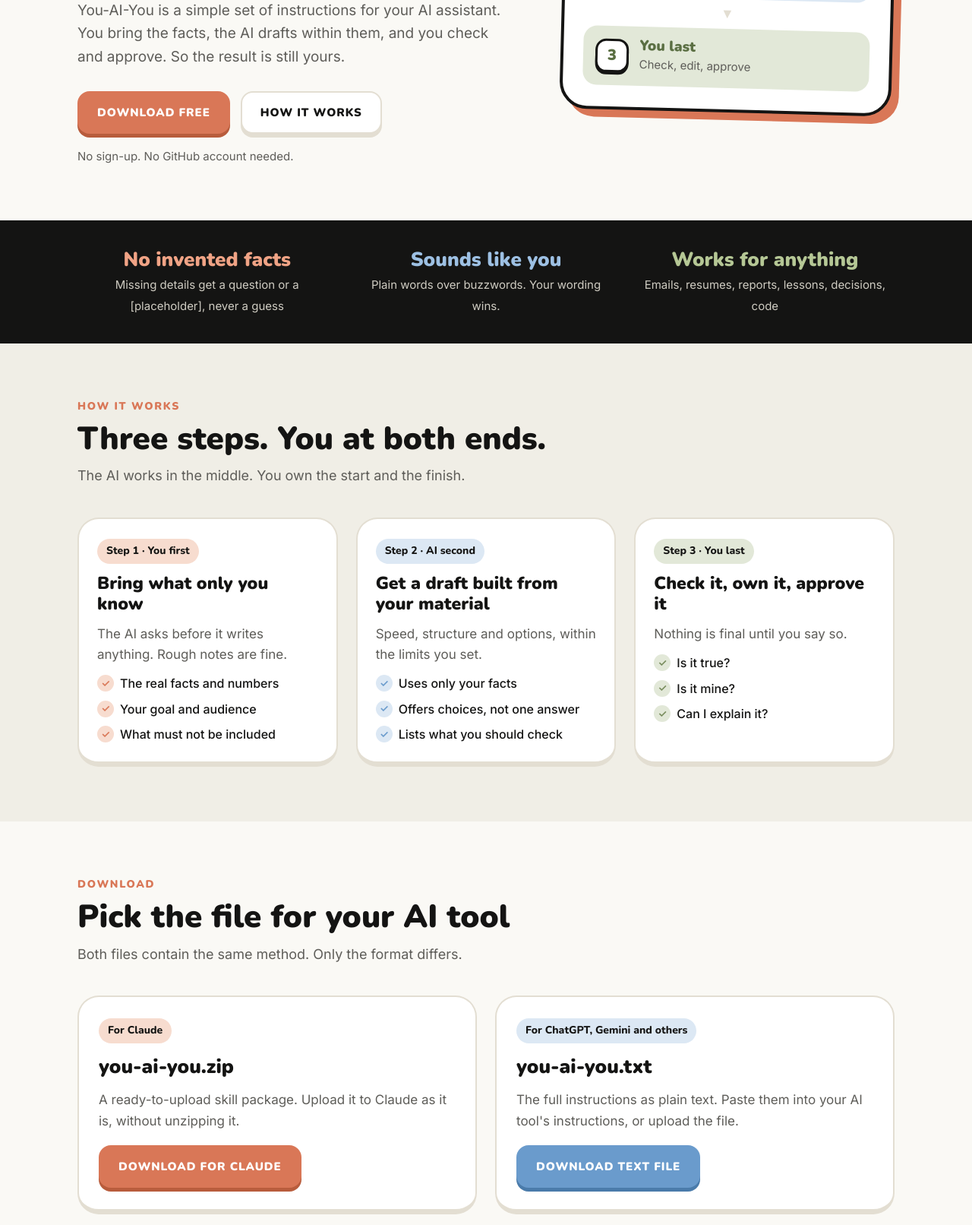
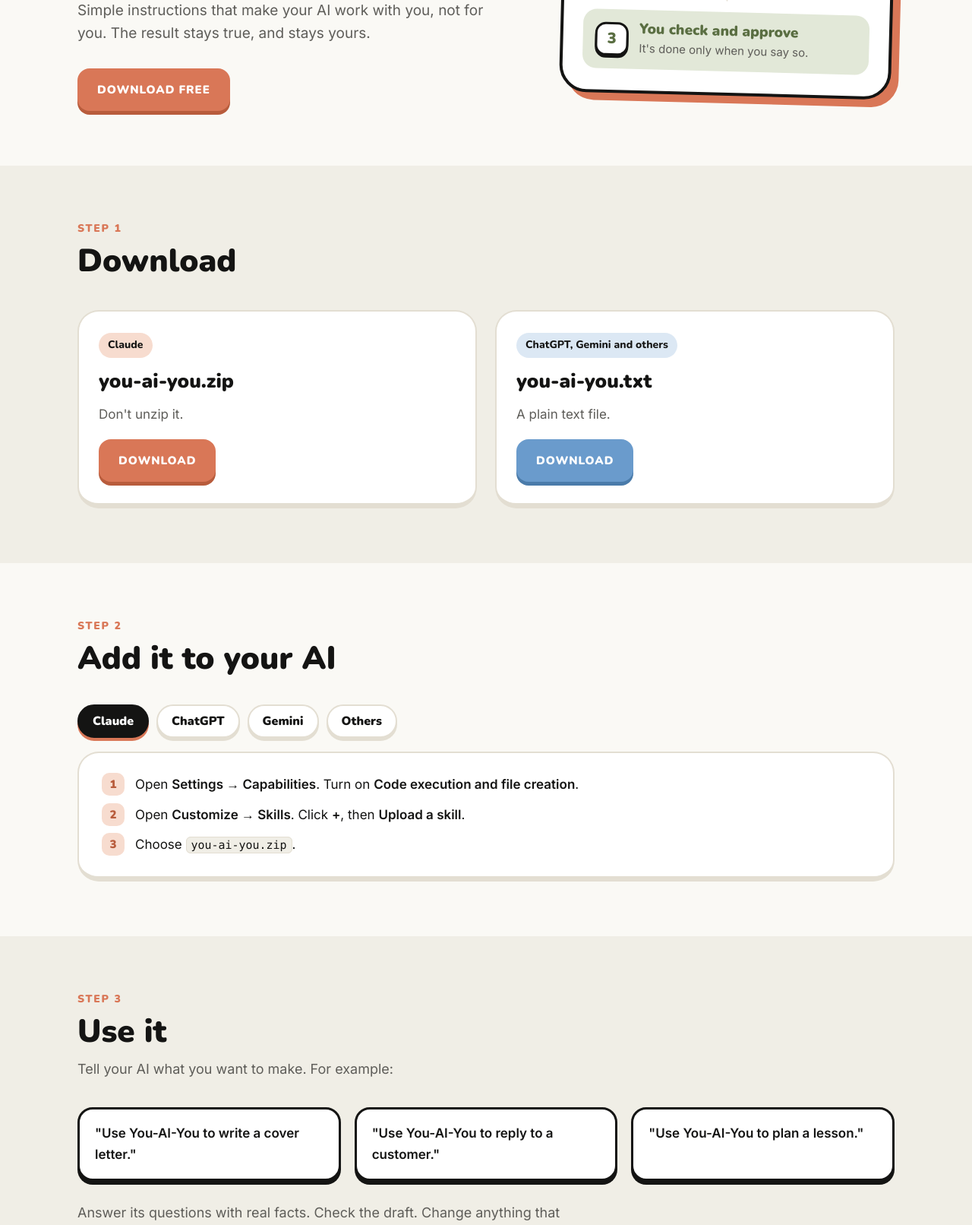
Before and after one commit to rickysoo/yay, a plain HTML site: page index.html in a window 1280 px wide. Shown: the part 432-2044 px from the top of the page at 76% size. Drawn offline with nearby package versions, Linux system fonts and the light colour scheme.

Commit message:
Simplify landing page: shorter, plainer wording
Co-Authored-By: Claude Opus 5.5 <noreply@anthropic.com>
Claude-Session: https://claude.ai/code/session_017TxmAe8yoqAgTPc7NeL2YZ

```diff
--- a/index.html
+++ b/index.html
@@ -190,10 +190,7 @@
 <header class="nav">
   <div class="wrap nav-in">
     <a class="brand" href="https://rickysoo.com"><img src="https://rickysoo.com/logo.webp" alt="" width="40" height="40">Ricky Soo</a>
-    <div class="nav-actions">
-      <a class="btn btn-white btn-sm hide-sm" href="#install">How to install</a>
-      <a class="btn btn-clay btn-sm" href="#download">Download</a>
-    </div>
+    <a class="btn btn-clay btn-sm" href="#download">Download</a>
   </div>
 </header>
 
@@ -201,167 +198,105 @@
   <section class="hero">
     <div class="wrap hero-in">
       <div>
-        <span class="pill">🧩 Free method · Claude, ChatGPT, Gemini</span>
+        <span class="pill">Free · For Claude, ChatGPT, Gemini</span>
         <h1><span class="hl hl-clay">You</span> first.<br><span class="hl hl-blue">AI</span> second.<br><span class="hl hl-green">You</span> last.</h1>
-        <p class="lead">You-AI-You is a simple set of instructions for your AI assistant. You bring the facts, the AI drafts within them, and you check and approve. So the result is still yours.</p>
-        <div class="hero-cta">
-          <a class="btn btn-clay" href="#download">Download free</a>
-          <a class="btn btn-white" href="#how">How it works</a>
-        </div>
-        <p class="hero-note">No sign-up. No GitHub account needed.</p>
+        <p class="lead">Simple instructions that make your AI work with you, not for you. The result stays true, and stays yours.</p>
+        <div class="hero-cta"><a class="btn btn-clay" href="#download">Download free</a></div>
       </div>
 
-      <div class="flow" aria-hidden="true">
-        <div class="flow-row f1"><div class="n">1</div><div><strong>You first</strong><span>Facts, goal, audience, limits</span></div></div>
+      <div class="flow">
+        <div class="flow-row f1"><div class="n">1</div><div><strong>You give the facts</strong><span>The AI asks questions first. Rough notes are fine.</span></div></div>
         <div class="flow-arrow">▼</div>
-        <div class="flow-row f2"><div class="n">2</div><div><strong>AI second</strong><span>Drafts only from what you gave</span></div></div>
+        <div class="flow-row f2"><div class="n">2</div><div><strong>AI writes a draft</strong><span>Using only your facts. Nothing made up.</span></div></div>
         <div class="flow-arrow">▼</div>
-        <div class="flow-row f3"><div class="n">3</div><div><strong>You last</strong><span>Check, edit, approve</span></div></div>
+        <div class="flow-row f3"><div class="n">3</div><div><strong>You check and approve</strong><span>It's done only when you say so.</span></div></div>
       </div>
     </div>
   </section>
 
-  <section class="band">
-    <div class="wrap stats">
-      <div class="stat stat-a"><strong>No invented facts</strong><span>Missing details get a question or a [placeholder], never a guess</span></div>
-      <div class="stat stat-b"><strong>Sounds like you</strong><span>Plain words over buzzwords. Your wording wins.</span></div>
-      <div class="stat stat-c"><strong>Works for anything</strong><span>Emails, resumes, reports, lessons, decisions, code</span></div>
-    </div>
-  </section>
-
-  <section class="section section-sand" id="how">
+  <section class="section section-sand" id="download">
     <div class="wrap">
-      <p class="eyebrow">How it works</p>
-      <h2>Three steps. You at both ends.</h2>
-      <p class="sub">The AI works in the middle. You own the start and the finish.</p>
-      <div class="cards">
-        <div class="card card-a">
-          <span class="card-tag">Step 1 · You first</span>
-          <h3>Bring what only you know</h3>
-          <p>The AI asks before it writes anything. Rough notes are fine.</p>
-          <ul><li>The real facts and numbers</li><li>Your goal and audience</li><li>What must not be included</li></ul>
+      <p class="eyebrow">Step 1</p>
+      <h2>Download</h2>
+      <div class="downloads">
+        <div class="dl dl-a">
+          <span class="dl-tag">Claude</span>
+          <h3><code>you-ai-you.zip</code></h3>
+          <p>Don't unzip it.</p>
+          <a class="btn btn-clay" href="you-ai-you.zip" download>Download</a>
         </div>
-        <div class="card card-b">
-          <span class="card-tag">Step 2 · AI second</span>
-          <h3>Get a draft built from your material</h3>
-          <p>Speed, structure and options, within the limits you set.</p>
-          <ul><li>Uses only your facts</li><li>Offers choices, not one answer</li><li>Lists what you should check</li></ul>
-        </div>
-        <div class="card card-c">
-          <span class="card-tag">Step 3 · You last</span>
-          <h3>Check it, own it, approve it</h3>
-          <p>Nothing is final until you say so.</p>
-          <ul><li>Is it true?</li><li>Is it mine?</li><li>Can I explain it?</li></ul>
+        <div class="dl dl-b">
+          <span class="dl-tag">ChatGPT, Gemini and others</span>
+          <h3><code>you-ai-you.txt</code></h3>
+          <p>A plain text file.</p>
+          <a class="btn btn-blue" href="you-ai-you.txt" download>Download</a>
         </div>
       </div>
     </div>
   </section>
 
-  <section class="section" id="download">
+  <section class="section" id="install">
     <div class="wrap">
-      <p class="eyebrow">Download</p>
-      <h2>Pick the file for your AI tool</h2>
-      <p class="sub">Both files contain the same method. Only the format differs.</p>
-      <div class="downloads">
-        <div class="dl dl-a">
-          <span class="dl-tag">For Claude</span>
-          <h3><code>you-ai-you.zip</code></h3>
-          <p>A ready-to-upload skill package. Upload it to Claude as it is, without unzipping it.</p>
-          <a class="btn btn-clay" href="you-ai-you.zip" download>Download for Claude</a>
-        </div>
-        <div class="dl dl-b">
-          <span class="dl-tag">For ChatGPT, Gemini and others</span>
-          <h3><code>you-ai-you.txt</code></h3>
-          <p>The full instructions as plain text. Paste them into your AI tool's instructions, or upload the file.</p>
-          <a class="btn btn-blue" href="you-ai-you.txt" download>Download text file</a>
-        </div>
-      </div>
-      <p class="note">If a file opens in your browser instead, right-click the button and choose <em>Save link as…</em>. Everything is also on <a href="https://github.com/rickysoo/you-ai-you">GitHub</a> (green <strong>Code</strong> button → <strong>Download ZIP</strong>).</p>
-    </div>
-  </section>
-
-  <section class="section section-sand" id="install">
-    <div class="wrap">
-      <p class="eyebrow">Install</p>
-      <h2>Set it up in a few minutes</h2>
-      <p class="sub">Menu names change from time to time. If a button looks a little different, pick the closest match.</p>
+      <p class="eyebrow">Step 2</p>
+      <h2>Add it to your AI</h2>
 
       <div class="tabs" role="tablist">
         <button class="tab" role="tab" aria-selected="true" aria-controls="p-claude" id="t-claude">Claude</button>
         <button class="tab" role="tab" aria-selected="false" aria-controls="p-chatgpt" id="t-chatgpt">ChatGPT</button>
         <button class="tab" role="tab" aria-selected="false" aria-controls="p-gemini" id="t-gemini">Gemini</button>
-        <button class="tab" role="tab" aria-selected="false" aria-controls="p-other" id="t-other">Other AI tools</button>
+        <button class="tab" role="tab" aria-selected="false" aria-controls="p-other" id="t-other">Others</button>
       </div>
 
       <div class="panel" role="tabpanel" id="p-claude" aria-labelledby="t-claude">
         <ol>
-          <li>Go to <strong>Settings → Capabilities</strong> and turn on <strong>Code execution and file creation</strong> (sometimes called <strong>Create and edit files</strong>).</li>
-          <li>Go to <strong>Customize → Skills</strong>.</li>
-          <li>Click <strong>+</strong>, then <strong>Create skill</strong>, then <strong>Upload a skill</strong>.</li>
+          <li>Open <strong>Settings → Capabilities</strong>. Turn on <strong>Code execution and file creation</strong>.</li>
+          <li>Open <strong>Customize → Skills</strong>. Click <strong>+</strong>, then <strong>Upload a skill</strong>.</li>
           <li>Choose <code>you-ai-you.zip</code>.</li>
-          <li>Make sure <strong>you-ai-you</strong> is switched on in your skills list.</li>
         </ol>
-        <p class="tip">On a Team or Enterprise plan, your organisation's owner may need to turn on skills first.</p>
       </div>
 
       <div class="panel" role="tabpanel" id="p-chatgpt" aria-labelledby="t-chatgpt" hidden>
-        <h3>Option A: a Project (simplest)</h3>
         <ol>
-          <li>In the sidebar, click <strong>New project</strong> and name it "You-AI-You".</li>
-          <li>Open the project's <strong>Instructions</strong> and paste this short line:
-            <div class="copybox"><span id="short1">Follow the You-AI-You method in the attached file you-ai-you.txt for every task in this project. Never skip a stage.</span><button class="btn btn-white btn-sm" data-copy="short1">Copy</button></div>
+          <li>Click <strong>New project</strong>.</li>
+          <li>In the project's <strong>Instructions</strong>, paste:
+            <div class="copybox"><span id="short1">Follow the You-AI-You method in the file you-ai-you.txt for every task.</span><button class="btn btn-white btn-sm" data-copy="short1">Copy</button></div>
           </li>
           <li>Add <code>you-ai-you.txt</code> to the project's files.</li>
-          <li>Start new chats <strong>inside this project</strong>.</li>
+          <li>Chat inside this project.</li>
         </ol>
-        <h3>Option B: a custom GPT (paid plans)</h3>
-        <ol>
-          <li>Go to <strong>GPTs → Create</strong>, then the <strong>Configure</strong> tab.</li>
-          <li>Name it "You-AI-You" and paste the short line above into <strong>Instructions</strong>.</li>
-          <li>Under <strong>Knowledge</strong>, upload <code>you-ai-you.txt</code>.</li>
-          <li>Click <strong>Create</strong>.</li>
-        </ol>
-        <p class="tip">The full text is slightly longer than ChatGPT's instruction box allows, so the short line points it to the uploaded file.</p>
       </div>
 
       <div class="panel" role="tabpanel" id="p-gemini" aria-labelledby="t-gemini" hidden>
         <ol>
-          <li>Go to <a href="https://gemini.google.com">gemini.google.com</a> on a computer. Gems can only be created on the web.</li>
-          <li>Click <strong>Gem manager</strong> in the sidebar, then <strong>New Gem</strong>.</li>
-          <li>Name it "You-AI-You".</li>
-          <li>In <strong>Instructions</strong>, paste everything from <code>you-ai-you.txt</code>. If it doesn't all fit, paste the short line from the ChatGPT tab.</li>
-          <li>Under <strong>Knowledge</strong>, click <strong>Add files</strong> and upload <code>you-ai-you.txt</code>.</li>
-          <li>Click <strong>Save</strong>.</li>
+          <li>On a computer, open <a href="https://gemini.google.com">gemini.google.com</a>. Click <strong>Gem manager → New Gem</strong>.</li>
+          <li>In <strong>Instructions</strong>, paste:
+            <div class="copybox"><span id="short2">Follow the You-AI-You method in the file you-ai-you.txt for every task.</span><button class="btn btn-white btn-sm" data-copy="short2">Copy</button></div>
+          </li>
+          <li>Under <strong>Knowledge</strong>, add <code>you-ai-you.txt</code>.</li>
+          <li>Click <strong>Save</strong>. Chat with this Gem.</li>
         </ol>
       </div>
 
       <div class="panel" role="tabpanel" id="p-other" aria-labelledby="t-other" hidden>
         <ol>
-          <li><strong>If your tool has custom instructions, projects or assistants</strong> (Copilot, Perplexity, DeepSeek, Grok and others), paste the contents of <code>you-ai-you.txt</code> there, or upload the file.</li>
-          <li><strong>If it doesn't,</strong> paste the whole text at the start of a new chat, then add:
-            <div class="copybox"><span id="short2">Use this method for the following task: …</span><button class="btn btn-white btn-sm" data-copy="short2">Copy</button></div>
-          </li>
+          <li>Open <code>you-ai-you.txt</code> and copy everything.</li>
+          <li>Paste it into your AI's custom instructions, or at the start of a new chat.</li>
         </ol>
       </div>
     </div>
   </section>
 
-  <section class="section" id="use">
+  <section class="section section-sand" id="use">
     <div class="wrap">
-      <p class="eyebrow">Use it</p>
-      <h2>Just say what you want to make</h2>
-      <p class="sub">The AI will ask you questions first, then draft, then walk you through checking it.</p>
+      <p class="eyebrow">Step 3</p>
+      <h2>Use it</h2>
+      <p class="sub">Tell your AI what you want to make. For example:</p>
       <div class="examples">
-        <div class="ex">💬 "Let's use you-ai-you to write a cover letter for a marketing job."</div>
-        <div class="ex">💬 "You-AI-You: help me reply to an unhappy customer."</div>
-        <div class="ex">💬 "Use the You-AI-You method to plan a 1-hour lesson on budgeting."</div>
+        <div class="ex">"Use You-AI-You to write a cover letter."</div>
+        <div class="ex">"Use You-AI-You to reply to a customer."</div>
+        <div class="ex">"Use You-AI-You to plan a lesson."</div>
       </div>
-      <div class="tips">
-        <div class="tip-row"><div class="tip-ico" style="--bt: var(--clay-tint)">🎯</div><div><strong>Be specific</strong><span>"I trained 40 staff in 3 sessions" beats "I helped with training".</span></div></div>
-        <div class="tip-row"><div class="tip-ico" style="--bt: var(--blue-tint)">✍️</div><div><strong>Push back</strong><span>If a line doesn't sound like you, say so, or rewrite it yourself.</span></div></div>
-        <div class="tip-row"><div class="tip-ico" style="--bt: var(--green-tint)">❓</div><div><strong>Expect questions</strong><span>Missing facts get asked about or left as a [placeholder].</span></div></div>
-        <div class="tip-row"><div class="tip-ico" style="--bt: #FCEFC9">👀</div><div><strong>Get a second pair of eyes</strong><span>For money, legal, health or published work, have a person check too.</span></div></div>
-      </div>
+      <p class="sub" style="margin-top:28px">Answer its questions with real facts. Check the draft. Change anything that isn't true or doesn't sound like you.</p>
     </div>
   </section>
 </main>
@@ -369,8 +304,8 @@
 <footer class="footer">
   <div class="wrap footer-in">
     <a class="brand" href="https://rickysoo.com"><img src="https://rickysoo.com/logo.webp" alt="" width="36" height="36">Ricky Soo</a>
-    <span>© 2026 Ricky Soo · Shared under <a href="https://creativecommons.org/licenses/by/4.0/">CC BY 4.0</a>. Free to use and adapt with credit.</span>
-    <a href="https://github.com/rickysoo/you-ai-you">View on GitHub</a>
+    <span>© 2026 Ricky Soo · Free to use and share with credit (<a href="https://creativecommons.org/licenses/by/4.0/">CC BY 4.0</a>)</span>
+    <a href="https://github.com/rickysoo/you-ai-you">GitHub</a>
   </div>
 </footer>
 
```
